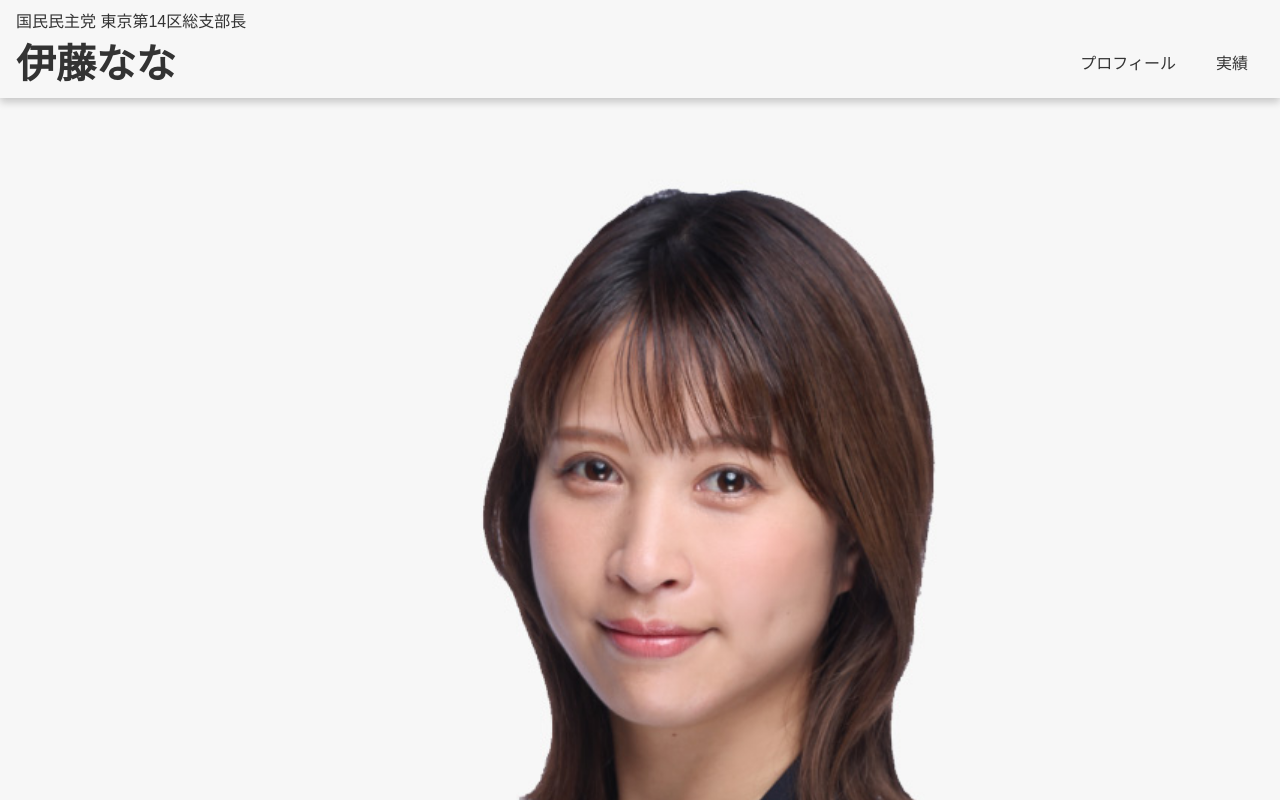
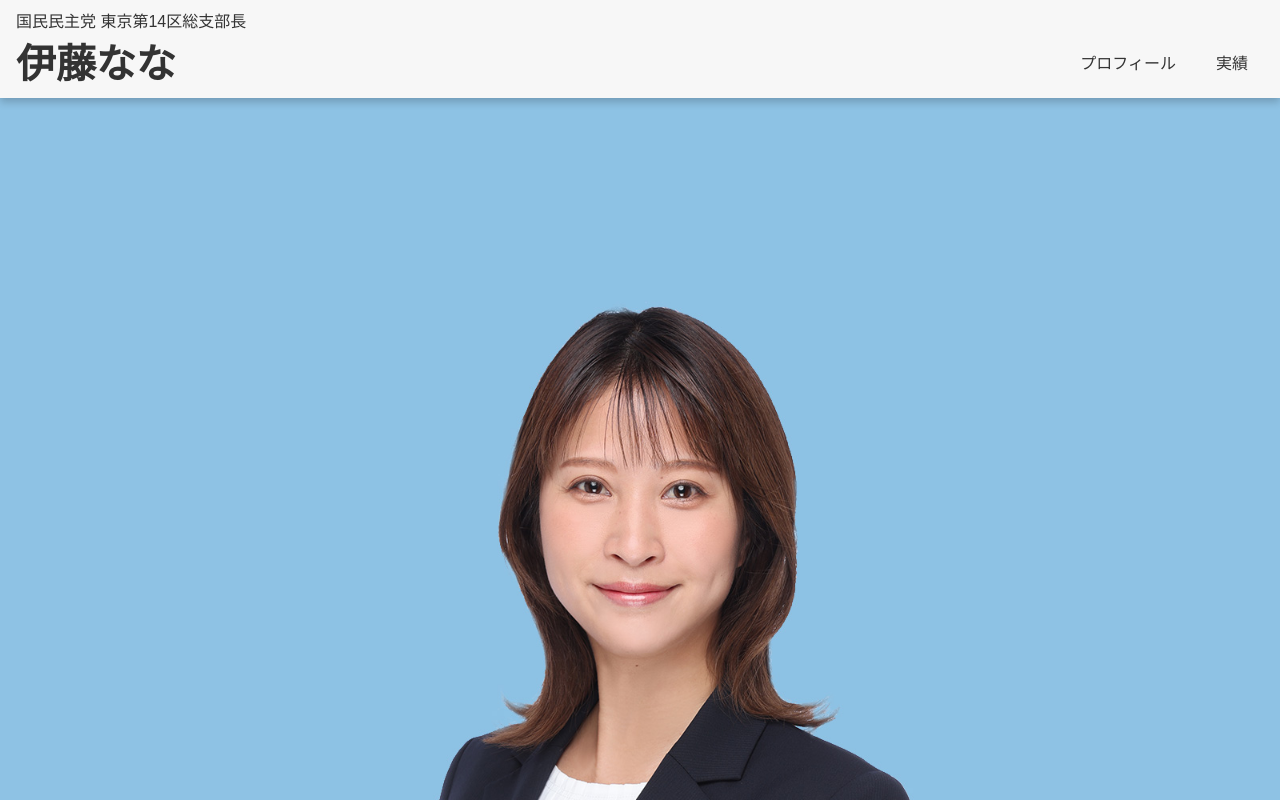
Before and after one commit to nanaito/itonana.com, a Next.js app: page / in a window 1280 px wide. Built offline with nearby package versions, Linux system fonts and the light colour scheme; a web font is replaced by a local one.

Commit message:
Replace image

```diff
--- a/app/page.tsx
+++ b/app/page.tsx
@@ -9,25 +9,26 @@ const RootPage: NextPage = () => {
       <section
         style={{
           alignItems: "end",
+          background: "#8ec2e4",
           display: "flex",
+          justifyContent: "center",
           marginTop: "6rem",
           padding: "0",
           position: "relative",
         }}
       >
-        <figure
+        <img
+          src="/profile.jpg"
+          alt="伊藤なな"
           style={{
-            width: "100%",
+            display: "block",
+            height: "auto",
+            maxHeight: "90vh",
+            maxWidth: "64rem",
+            objectFit: "fill",
+            width: "auto",
           }}
-        >
-          <img
-            src="/profile.jpg"
-            alt="伊藤なな"
-            style={{
-              width: "100%",
-            }}
-          />
-        </figure>
+        />
       </section>
       <div
         style={{
```
Also changed, not shown: public/profile.jpg.
